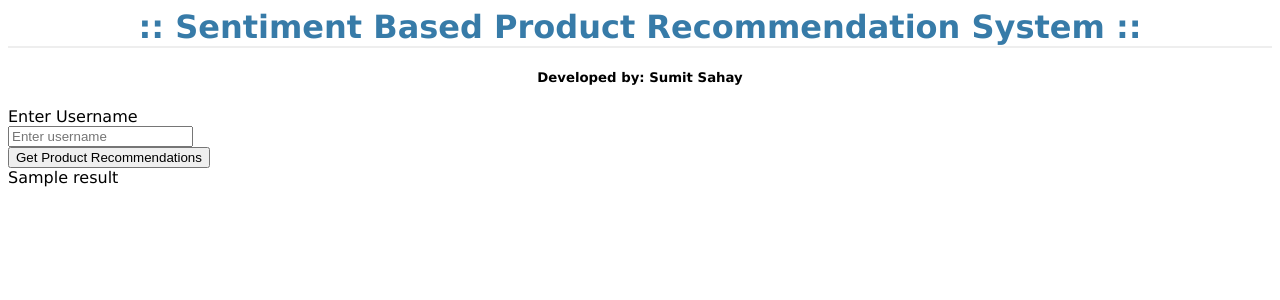
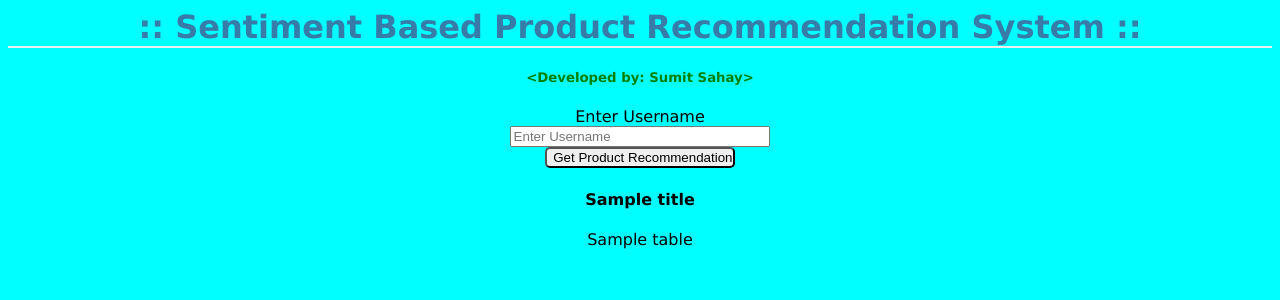
Before and after one commit to sumitsahay68/SentimentBasedProductRecommendationSystem, a Flask app: template templates/index.html in a window 1280 px wide. Shown: the top 300 px of the page. Run offline with Flask 2, Linux system fonts and the light colour scheme; the template is opened without the code that fills it: most values are stand-ins (such as "Sample title", 1, 10 or a date in 2020); parts of the project's set-up code (start-up, migrations or seed data) failed here and were passed over; some libraries are stand-ins or nearby versions.

Commit message:
partially developed

```diff
--- a/app.py
+++ b/app.py
@@ -19,15 +19,21 @@ def home():
 
 @app.route('/recommend-products', methods=['POST'])
 def recommendProducts():
+    # Fetching the user entered username
     username =  str(request.form.get('username'))
+
+    # Getting recommendations for user using the model
     recommendations = model.sentimentBasedProductRecommendations(username)
+    # Converting recommendations list to a dataFrame
     recommendations = pd.DataFrame(recommendations, columns=['Product Recommendations'])
-    # tables=[recommendations.to_html(classes='Product Recommendations')], titles = ['NAN', 'Product Recommendations']
-    return  render_template('index.html', result=recommendations)
 
+    # Creating a HTML table using DataFrame
+    recommendations_table = [recommendations.to_html(classes='recommendations')]
+    # Defining Table title
+    table_title = ['NAN', 'Top 5 Product Recommendations for : {}'.format(username)]
 
-
-
+    # Rendering Template while passing the results
+    return  render_template('index.html', productsTable = recommendations_table, titles=table_title)
 
 
 
--- a/static/style.css
+++ b/static/style.css
@@ -1,12 +1,30 @@
-body            { font-family: "Lucida Sans Unicode", "Lucida Grande", sans-serif;}
+body            {
+    font-family: "Lucida Sans Unicode", "Lucida Grande", sans-serif;
+    background-color: cyan;
+    background-position: center;
+    background-size: cover;
+    background-repeat: no-repeat;
+    background-attachment: fixed;
+}
 a, h1, h2       { color: #377ba8; }
 h1, h2          { margin: 0; }
 h1              { border-bottom: 2px solid #eee; }
 h2              { font-size: 1.2em; }
+h5              { color: green;}
+
+.button {
+    transition-duration: 0.4s;
+  }
+
+  .button:hover {
+    background-color: #4CAF50; /* Green */
+    color: white;
+  }
+
 
 table.dataframe, .dataframe th, .dataframe td {
   border: none;
-  border-bottom: 0.5px solid #C8C8C8;
+  border-bottom: 0.5px solid #d4ba4e;
   border-collapse: collapse;
   text-align:center;
   padding: 12px;
--- a/templates/index.html
+++ b/templates/index.html
@@ -1,18 +1,23 @@
 <!doctype html>
 <title>:: SBPRS ::</title>
 <link rel=stylesheet type=text/css href="../static/style.css">
-<div class=page>
-  <h1 style="text-align:center">:: Sentiment Based Product Recommendation System ::</h1>
-  <h5 style="text-align:center">Developed by: Sumit Sahay</h5>
+<!-- <link rel="stylesheet" href="https://maxcdn.bootstrapcdn.com/bootstrap/3.4.1/css/bootstrap.min.css"> -->
+<body>
+<div class="main" style="text-align: center;">
+  <h1 style="text-align:center;">:: Sentiment Based Product Recommendation System ::</h1>
+  <h5 style="text-align:center;">&lt;Developed by: Sumit Sahay&gt;</h5>
 
   <form action="{{url_for('recommendProducts')}}" method="post">
     <label for="username">Enter Username</label><br>
-    <input type="text" id="username" name="username" placeholder="Enter username"><br>
-    <input type="submit" value="Get Product Recommendations">
+    <input type="text" id="username" name="username" placeholder="Enter Username" style="width: 20%;"><br>
+    <input type="submit" value="Get Product Recommendations" style="border-radius: 5px; width: 15%;">
   </form>
-  <!-- {% for table in tables %}
-    <h2>{{titles[loop.index]}}</h2>
+  <!-- Displaying the Recommendations -->
+  {% for table in productsTable %}
+    <h4>{{titles[loop.index]}}</h4>
+    <span style="align-self: center;">
     {{ table|safe }}
-  {% endfor %} -->
-  {{result}}
+   </span>
+  {% endfor %}
 </div>
+</body>
```
Also changed, not shown: other parts of static/style.css (+15 -7 lines), ai.png (added), images/shopping.jpg (added).
